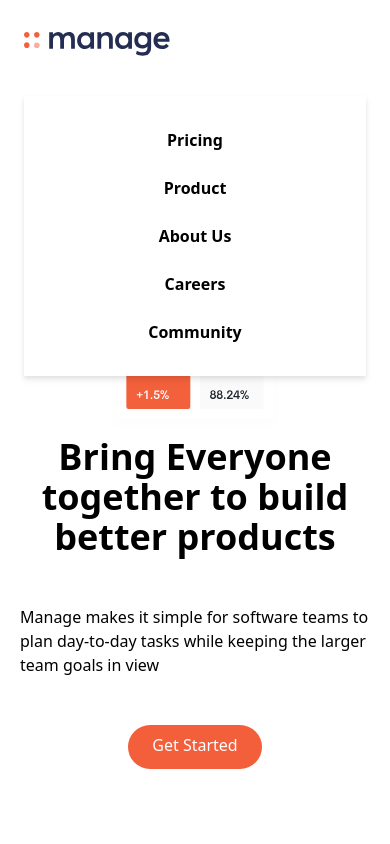
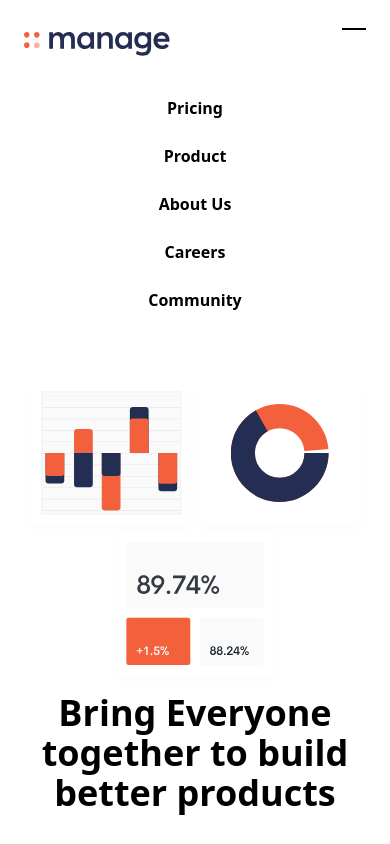
Before and after one commit to alireza375/Tailwind_landing_page, a website: page index.html in a window 390 px wide. Shown: the top 844 px of the page. Drawn offline with nearby package versions, Linux system fonts and the light colour scheme; files that its build step writes are made by us from their sources.

Commit message:
all html and css complete

```diff
--- a/index.html
+++ b/index.html
@@ -6,7 +6,7 @@
     <meta name="viewport" content="width=device-width, initial-scale=1.0">
     <meta http-equiv="X-UA-Compatible" content="ie=edge">
     <link rel="stylesheet" href="./css/main.css" />
-    <link rel="stylesheet" href="./css/input.css" />
+    <link rel="stylesheet" href="./input.css" />
     <title>Manage Landig Page</title>
 </head>
 
--- a/input.css
+++ b/input.css
@@ -3,8 +3,75 @@
 @tailwind utilities;
 
 body {
-    background-image: url('../img/bg-tablet-pattern.svg');
+    background-image: url('./img/bg-tablet-pattern.svg');
     background-repeat: no-repeat;
     background-size: 800px;
     background-position: 90% -25%;
 }
+
+
+#cta {
+    background-image: url('./img/bg-simplify-section-desktop.svg');
+    background-repeat: no-repeat;
+}
+
+
+@media(max-width: 576px) {
+    body {
+        background-position: 50px-50px;
+        background-size: 500px;
+    }
+
+    #cta {
+        background-image: url('./img/bg-simplify-section-mobile.svg');
+    }
+}
+
+
+/* Hamburger Menu */
+.hamburger {
+    cursor: pointer;
+    width: 24px;
+    height: 24px;
+    transition: all 0.25s;
+    position: relative;
+}
+
+.hamburger-top, .hamburger-middule, .hamburger-bottom {
+    position: absolute;
+    top: 0;
+    left: 0;
+    width: 24px;
+    height: 2px;
+    background: #000;
+    transform: rotate(0);
+    transition: all 0.5s
+}
+
+.hamburger-middle {
+    transform: traslateY(7 px);
+}
+
+.hamburger-bottom {
+    transform: traslateY(14 px);
+}
+
+.open {
+    transform: rotate(90 deg);
+    transform: traslateY(0px);
+}
+
+.open .hamburger-top {
+    transform: rotate(45 deg), traslateY(6 px), translate(6px);
+
+}
+
+.open .hamburger-middle {
+    display:none;
+}
+
+
+.open .hamburger-buttom {
+    transform: traslateY(14 px);
+
+}
```
